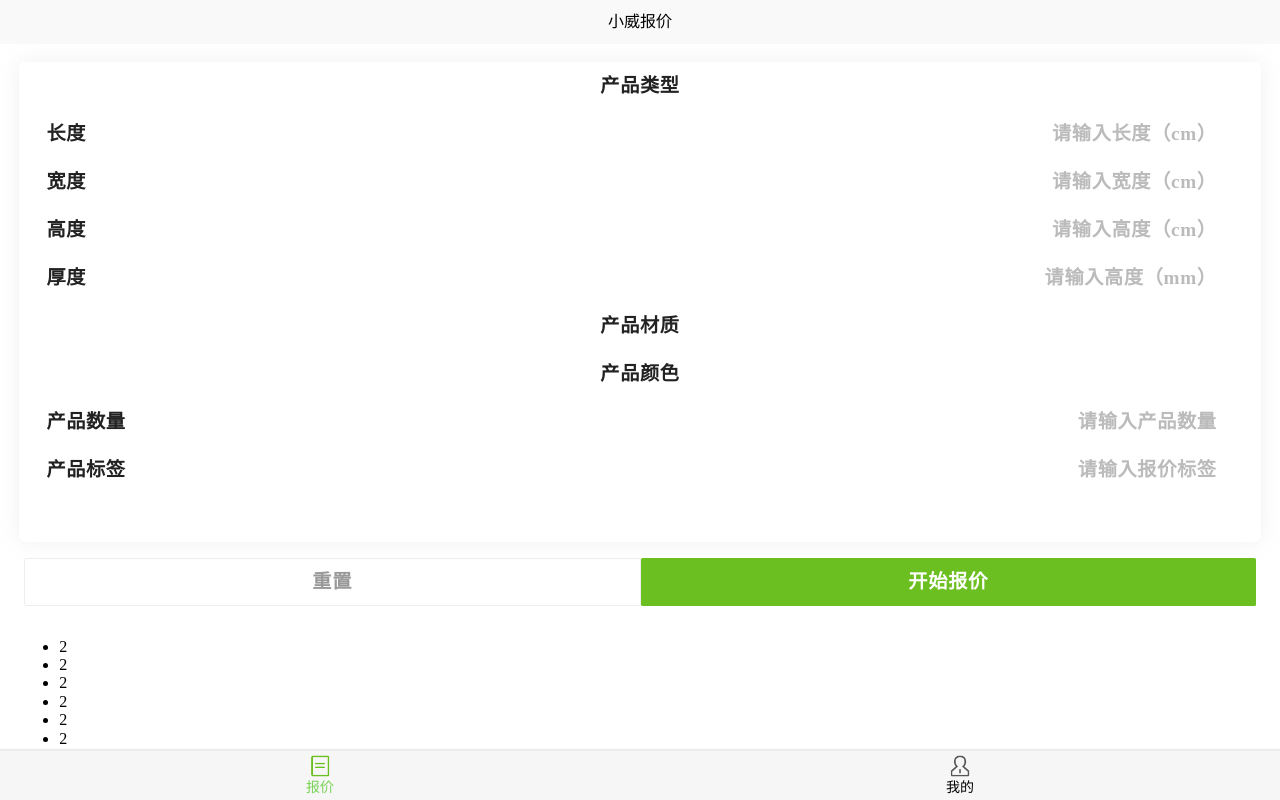
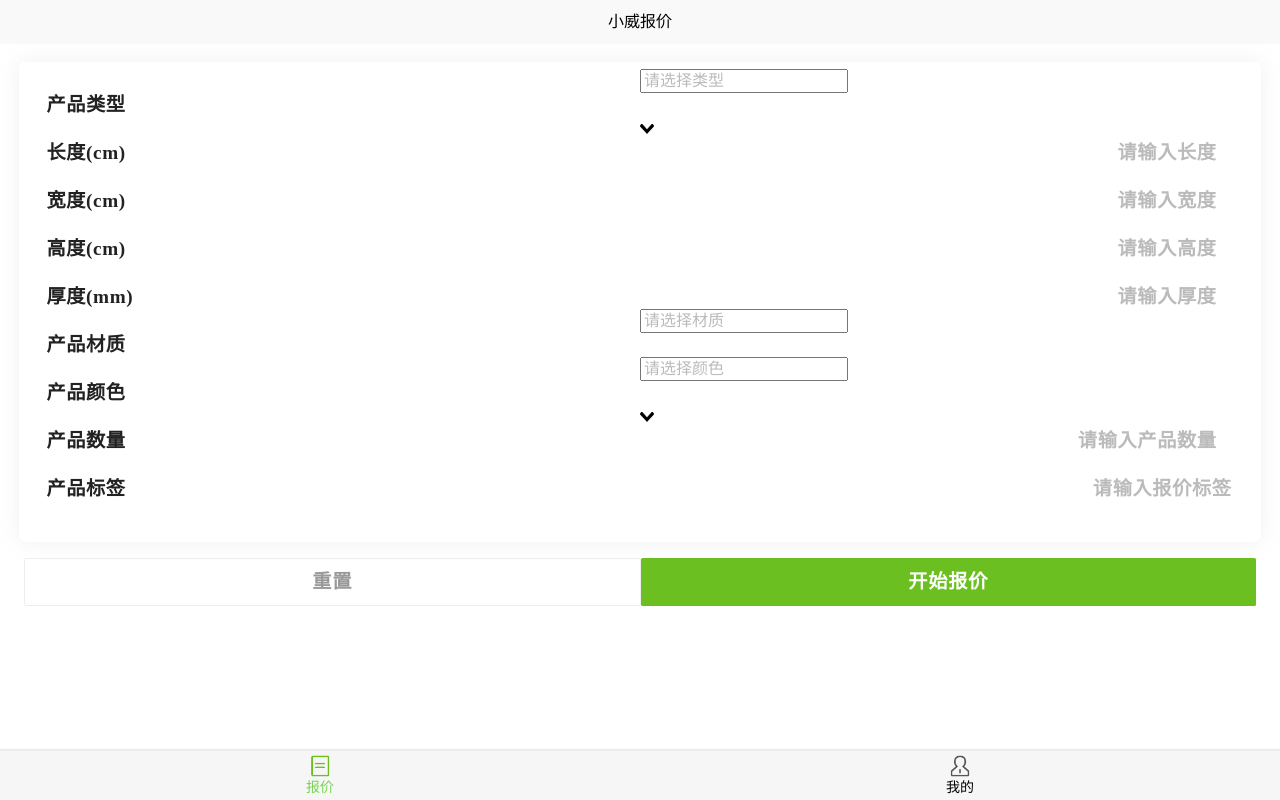
Before and after one commit to sunhaoCN/zw-quotation, a Vue app: page /quote in a window 1280 px wide. Built offline with nearby package versions, Linux system fonts and the light colour scheme; sample sign-in values are in the browser's storage.

Commit message:
0223 1743update

```diff
--- a/package.json
+++ b/package.json
@@ -10,14 +10,19 @@
     "better-scroll": "^1.13.2",
     "core-js": "^3.9.0",
     "less": "^4.1.1",
+    "sass": "^1.32.8",
     "vue": "^2.6.12",
     "vue-router": "^3.5.1",
+    "vue-select": "^3.11.2",
     "vuex": "^3.6.2"
   },
   "devDependencies": {
     "@vue/cli-plugin-babel": "^4.5.11",
     "@vue/cli-service": "^4.5.11",
+    "css-loader": "^2.1.0",
     "less-loader": "^7.3.0",
+    "sass-loader": "^8.0.2",
+    "vue-loader": "^15.9.6",
     "vue-template-compiler": "^2.6.12"
   }
 }
--- a/public/index.html
+++ b/public/index.html
@@ -3,8 +3,7 @@
   <head>
     <meta charset="utf-8">
     <meta http-equiv="X-UA-Compatible" content="IE=edge">
-
-    <meta name="viewport" content="width=device-width, initial-scale=1.0, maximum-scale=1.0, user-scalable=no">
+    <meta name="viewport" content="width=device-width,initial-scale=1.0,maximum-scale=1.0,user-scalable=0" />
     <link rel="icon" href="<%= BASE_URL %>favicon.ico">
     <title><%= htmlWebpackPlugin.options.title %></title>
   </head>
--- a/src/assets/css/base.css
+++ b/src/assets/css/base.css
@@ -65,7 +65,7 @@ body,
 
 .flex1 {
   flex: 1;
-  overflow: hidden;
+  /*overflow: hidden;*/
 }
 
 
--- a/src/main.js
+++ b/src/main.js
@@ -2,11 +2,13 @@ import Vue from 'vue'
 import App from './App.vue'
 import router from "./router";
 import store from "./store";
+// import vSelect from 'vue-select'
 
 Vue.config.productionTip = false
 
 new Vue({
   render: h => h(App),
   router,
-  store
+  store,
+
 }).$mount('#app')
--- a/src/views/login/Login.vue
+++ b/src/views/login/Login.vue
@@ -7,10 +7,10 @@
         </div>
         <div class="boxloginWrap">
           <div class="loginInput">
-            <input type="text" v-model="loginForm.username" placeholder="用户名" class="username"/>
+            <input @blur="blurAdjust" type="text" v-model="loginForm.username" placeholder="用户名" class="username"/>
           </div>
           <div class="passwordInput">
-            <input type="text" v-model="loginForm.password" placeholder="密码" class="password"/>
+            <input @blur="blurAdjust" type="text" v-model="loginForm.password" placeholder="密码" class="password"/>
           </div>
 
           <div class="logbtn">
@@ -64,6 +64,24 @@
             alert('账号或密码错误');
           }
         }
+      },
+      blurAdjust() {
+        setTimeout(() => {
+          if (document.activeElement.tagName == 'INPUT' || document.activeElement.tagName == 'TEXTAREA') {
+            return
+          }
+
+          let result = 'pc';
+          if (/(iPhone|iPad|iPod|iOS)/i.test(navigator.userAgent)) { //判断iPhone|iPad|iPod|iOS
+            result = 'ios'
+          } else if (/(Android)/i.test(navigator.userAgent)) { //判断Android
+            result = 'android'
+          }
+
+          if (result = 'ios') {
+            document.activeElement.scrollIntoViewIfNeeded(true);
+          }
+        }, 50)
       }
     }
   }
--- a/src/views/quote/Quotation.vue
+++ b/src/views/quote/Quotation.vue
@@ -7,104 +7,116 @@
           <div class="chooseArea">
             <div class="selectList">
               <div class="flex-h absBox">
-                <span class="flex-h flex1 pos" style="position: relative;">
-                  <b>产品类型</b>
-
+                <span class="flex-h flex1 pos">
+                  <b class="selectB">产品类型</b>
+                  <v-select :options="productTypeList"
+                            placeholder="请选择类型"
+                            label="type" class="vSelect"
+                            v-model="quotationInfo.productType"
+                            :appendToBody="true"
+                            :clearable="false"
+                            @search:blur="blurAdjust">
+                  </v-select>
                 </span>
               </div>
               <div class="flex-h absBox">
 								<span class="flex-h flex1">
-									<b>长度</b>
-									<input @blur="blurAdjust" placeholder="请输入长度（cm）"  type="number" class="flex-1">
+									<b>长度(cm)</b>
+									<input @blur="blurAdjust"
+                         placeholder="请输入长度"
+                         type="number"
+                         class="flex-1"
+                         v-model="quotationInfo.length">
 								</span>
               </div>
               <div class="flex-h absBox">
 								<span class="flex-h flex1">
-									<b>宽度</b>
-									<input @blur="blurAdjust" placeholder="请输入宽度（cm）"  type="number" class="flex-1">
+									<b>宽度(cm)</b>
+									<input @blur="blurAdjust"
+                         placeholder="请输入宽度"
+                         type="number"
+                         class="flex-1"
+                         v-model="quotationInfo.width">
 								</span>
               </div>
               <div class="flex-h absBox">
 								<span class="flex-h flex1">
-									<b>高度</b>
-									<input @blur="blurAdjust" placeholder="请输入高度（cm）"  type="number" class="flex-1">
+									<b>高度(cm)</b>
+									<input @blur="blurAdjust"
+                         placeholder="请输入高度"
+                         type="number"
+                         v-model="quotationInfo.height"
+                         class="flex-1">
 								</span>
               </div>
               <div class="flex-h absBox">
 								<span class="flex-h flex1">
-									<b>厚度</b>
-									<input @blur="blurAdjust" placeholder="请输入高度（mm）"  type="number" class="flex-1">
+									<b>厚度(mm)</b>
+									<input @blur="blurAdjust"
+                         placeholder="请输入厚度"
+                         type="number"
+                         class="flex-1"
+                         v-model="quotationInfo.thickness">
 								</span>
               </div>
               <div class="flex-h absBox">
                 <span class="flex-h flex1 pos" style="position: relative;">
                   <b>产品材质</b>
-
+                  <v-select :options="materialTypeList"
+                             placeholder="请选择材质"
+                             label="type" class="vSelect"
+                             :appendToBody="true"
+                             @search:blur="blurAdjust"
+                             v-model="quotationInfo.material"
+                             :clearable="false"
+                             :selectable="option => (this.quotationInfo.color.type == '植绒' ? !(option.type.includes('PET')
+                                || option.type.includes('PP')) : true)">
+                  </v-select>
                 </span>
               </div>
               <div class="flex-h absBox">
                 <span class="flex-h flex1 pos" style="position: relative;">
                   <b>产品颜色</b>
-
+                  <v-select :options="colorTypeList"
+                            placeholder="请选择颜色"
+                            label="type" class="vSelect"
+                            :appendToBody="true"
+                            @search:blur="blurAdjust"
+                            v-model="quotationInfo.color"
+                            :clearable="false"
+                            :selectable="option => (this.quotationInfo.material.type == 'PET'
+                            || this.quotationInfo.material.type == 'PP'? !option.type.includes('植绒')
+                            : true)">
+                  </v-select>
                 </span>
               </div>
               <div class="flex-h absBox">
 								<span class="flex-h flex1">
 									<b>产品数量</b>
-									<input @blur="blurAdjust" placeholder="请输入产品数量"  type="number" class="flex-1">
+									<input @blur="blurAdjust"
+                         placeholder="请输入产品数量"
+                         type="number"
+                         class="flex-1"
+                         v-model="quotationInfo.count">
 								</span>
               </div>
               <div class="flex-h absBox">
 								<span class="flex-h flex1">
 									<b>产品标签</b>
-									<input @blur="blurAdjust" placeholder="请输入报价标签"  type="number" class="flex-1">
+									<input @blur="blurAdjust"
+                         placeholder="请输入报价标签"
+                         type="text"
+                         class="flex-1"
+                         v-model="quotationInfo.label">
 								</span>
               </div>
             </div>
           </div>
           <div class="btnGroup">
-            <button class="reset">重置</button>
+            <button class="reset" @click="init">重置</button>
             <button class="submit" @click="quote">开始报价</button>
           </div>
-          <ul>
-            <li>2</li>
-            <li>2</li>
-            <li>2</li>
-            <li>2</li>
-            <li>2</li>
-            <li>2</li>
-            <li>2</li>
-            <li>2</li>
-            <li>2</li>
-            <li>2</li>
-            <li>2</li>
-            <li>2</li>
-            <li>2</li>
-            <li>2</li>
-            <li>2</li>
-            <li>2</li>
-            <li>2</li>
-            <li>2</li>
-            <li>2</li>
-            <li>2</li>
-            <li>2</li>
-            <li>2</li>
-            <li>2</li>
-            <li>2</li>
-            <li>2</li>
-            <li>2</li>
-            <li>2</li>
-            <li>2</li>
-            <li>2</li>
-            <li>2</li>
-            <li>2</li>
-            <li>2</li>
-            <li>2</li>
-            <li>2</li>
-            <li>2</li>
-          </ul>
         </div>
-
       </div>
     </scroll>
     <main-tab-bar/>
@@ -116,6 +128,7 @@
   import QuotationNavBar from "./childrenComps/QuotationNavBar";
   import Scroll from "components/common/scroll/Scroll";
 
+  import vSelect from "vue-select"
 
   export default {
     name: "Quotation",
@@ -124,11 +137,34 @@
       QuotationNavBar,
       Scroll,
 
+      vSelect
     },
     data() {
       return {
-        productTypeList: ['a','b','c'],
-        defaultValue: '请选择产品类型'
+        productTypeList: [{type: '有边'}, {type: '无边'}],
+        materialTypeList:[{type: 'PS'}, {type: 'PVC'}, {type: 'PET'}, {type: 'PP'}],
+        colorTypeList:[{type: '透明A'}, {type: '透明B'}, {type: '黑色A'}, {type: '黑色B'},
+                      {type: '白色A'}, {type: '白色B'},  {type: '其他'},  {type: '植绒'}],
+
+        quotationInfo: {
+          productType: '',
+          length: null,
+          width: null,
+          height: null,
+          thickness: null,
+          material: '',
+          color: '',
+          count: null,
+          label: '',
+
+          unitPrice: null,
+          density: null,
+        },
+      }
+    },
+    computed: {
+      materialSelectable() {
+
       }
     },
     methods: {
@@ -137,19 +173,48 @@
       },
 
       blurAdjust() {
-        setTimeout(function() {
-          var scrollHeight = document.documentElement.scrollTop || document.body.scrollTop || 0;
-          window.scrollTo(0, Math.max(scrollHeight - 1, 0));
-        }, 100);
+
+        setTimeout(() => {
+          if (document.activeElement.tagName == 'INPUT' || document.activeElement.tagName == 'TEXTAREA') {
+            return
+          }
+
+          let result = 'pc';
+          if (/(iPhone|iPad|iPod|iOS)/i.test(navigator.userAgent)) { //判断iPhone|iPad|iPod|iOS
+            result = 'ios'
+          } else if (/(Android)/i.test(navigator.userAgent)) { //判断Android
+            result = 'android'
+          }
+
+          if (result = 'ios') {
+            document.activeElement.scrollIntoViewIfNeeded(true);
+          }
+        }, 50)
+
+      },
+
+      init() {
+        this.quotationInfo.productType = '';
+        this.quotationInfo.label = '';
+        this.quotationInfo.count = null;
+        this.quotationInfo.color = '';
+        this.quotationInfo.material = '';
+        this.quotationInfo.thickness = null;
+        this.quotationInfo.height = null;
+        this.quotationInfo.length = null;
+        this.quotationInfo.width = null;
       }
     },
-    created() {
+    mounted() {
+      let params = this.$store.state.BaseParams;
 
     }
   }
 </script>
 
 <style scoped>
+  @import "~vue-select/dist/vue-select.css";
+
   .main {
     position: relative;
     height: 100vh;
@@ -193,7 +258,7 @@
   }
 
   .selectList {
-    padding: 0 0.7rem;
+    padding: 1.2rem 0.7rem;
     flex: 1;
     box-sizing: border-box;
   }
@@ -212,7 +277,7 @@
 
   .absBox input {
     text-align: right;
-    flex: 1;
+    flex: 1.2;
     height: 2.2rem;
     line-height: 2.2rem;
     font-size: 1.2rem;
@@ -220,7 +285,7 @@
     outline: none;
     border: none;
     width: 100%;
-    padding-left: 0.7rem;
+    /*padding-left: 0.7rem;*/
     background: rgba(0, 0, 0, 0);
     color: #222;
     letter-spacing: 0.04rem;
@@ -231,6 +296,7 @@
     font-size: 1.2rem;
     font-weight: bold;
     letter-spacing: 0.04rem;
+    flex: 1
   }
 
   .pos {
@@ -243,6 +309,7 @@
     /*height: 2rem;*/
     padding: 1rem 0.3rem;
   }
+
   .btnGroup button {
     width: 100%;
     height: 3rem;
@@ -267,4 +334,14 @@
     /*width: 50%;*/
   }
 
+  .vSelect {
+    flex: 1;
+    /*margin-right: 0.5rem;*/
+  }
+
+  .selectB {
+    flex: 1;
+    /*margin-right: 1.9rem;*/
+  }
+
 </style>
```
Also changed, not shown: src/store/index.js (+34 -1 lines), src/views/quote/QuotationResult.vue (+28 -1 lines), src/assets/img/common/select_icon_allow_down.png (added), 1 other file (tests, documents, lock files or other folders).
